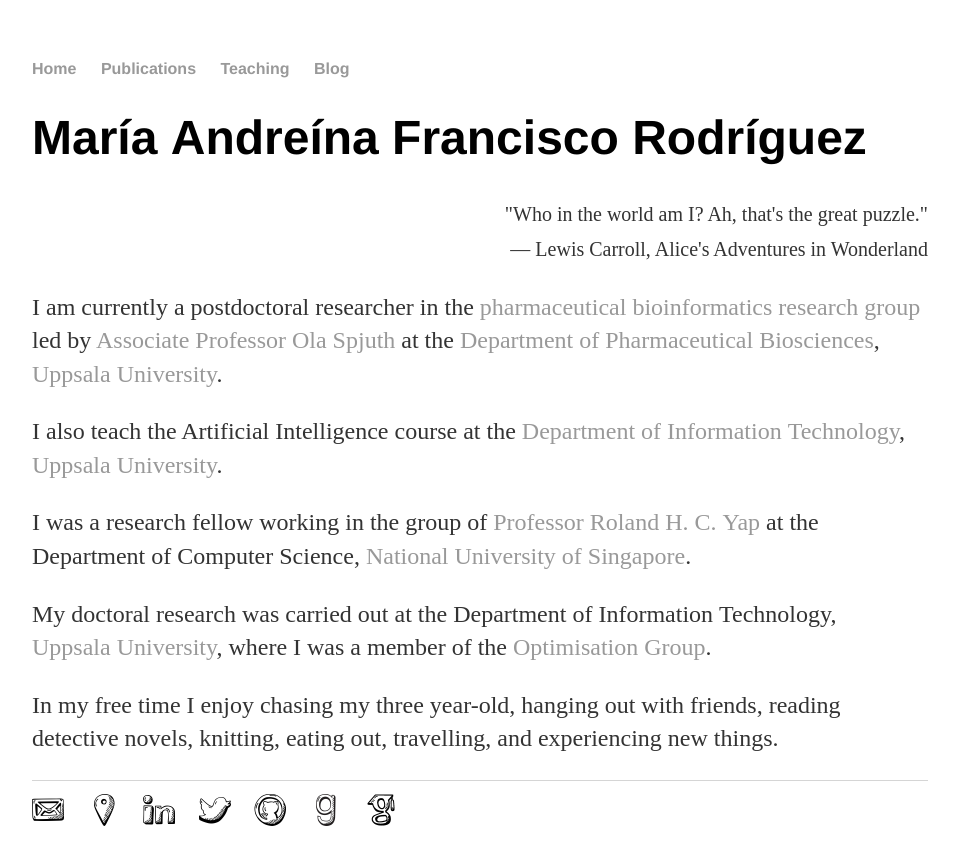
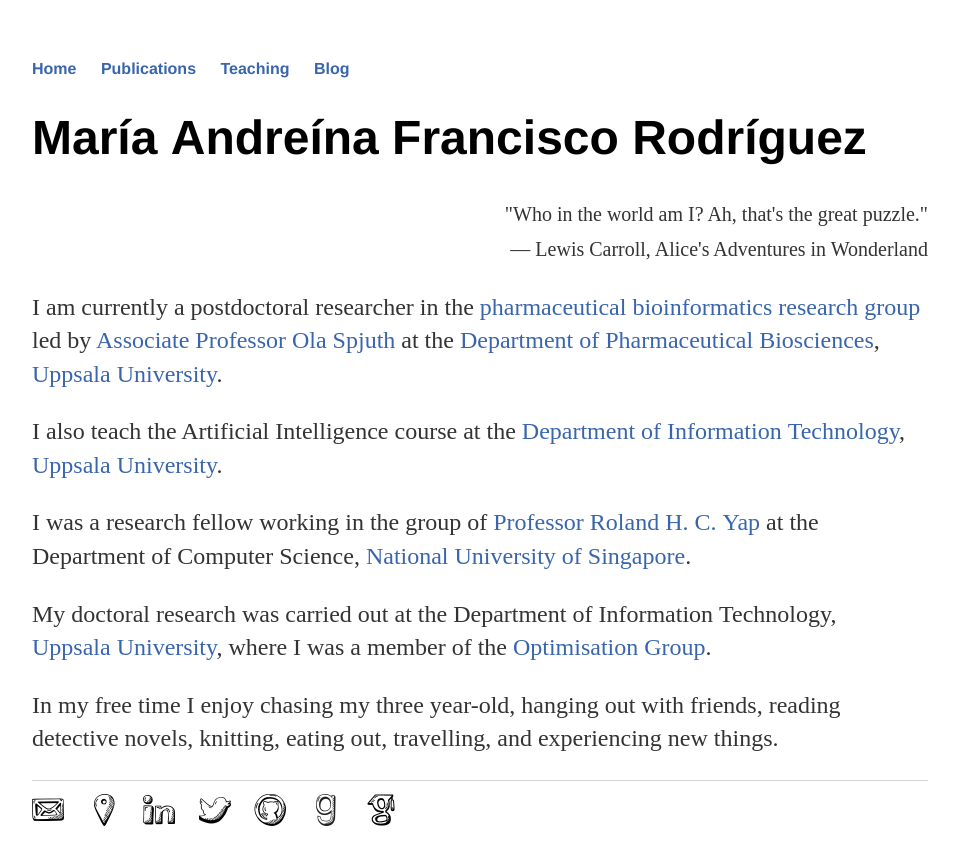
Before and after one commit to andreina-francisco/andreina-francisco.github.io, a Jekyll site: the page built from index.html, in a window 1280 px wide. Shown: the top 865 px of the page, without its empty margins (160-1119 px from the left). Built offline with Jekyll 4.4.1, drawn with Linux system fonts in a browser that asks for light colours; nearby versions of some CDN libraries; a style sheet for code colours, icons or effects is not loaded.

Commit message:
Playing with colours

```diff
--- a/css/my-style.css
+++ b/css/my-style.css
@@ -39,7 +39,7 @@ nav ul li, footer ul li {
 }
 a {
     text-decoration: none;
-    color: #999;
+    color: #3965ad;
 }
 a:hover {
     text-decoration: underline;
```
